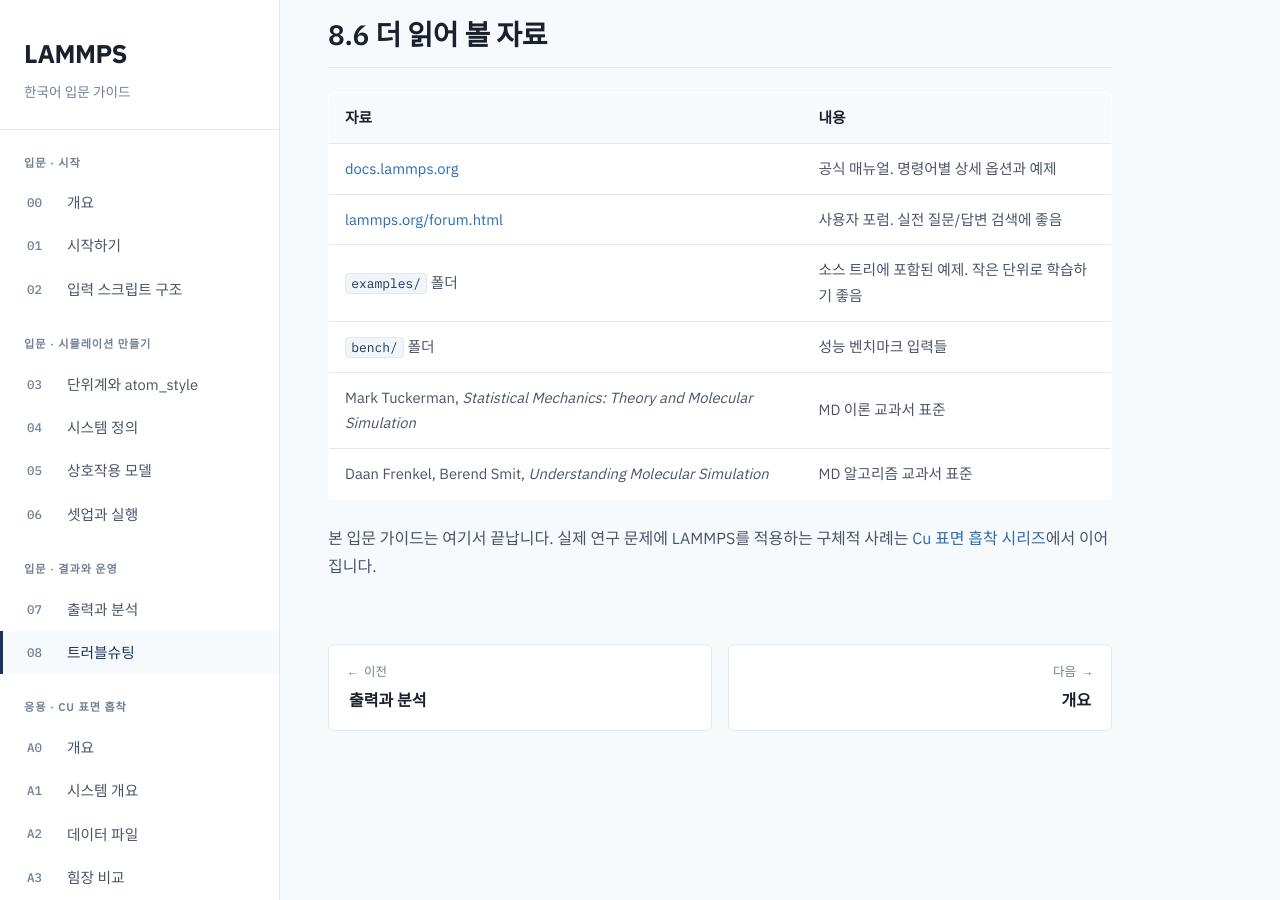
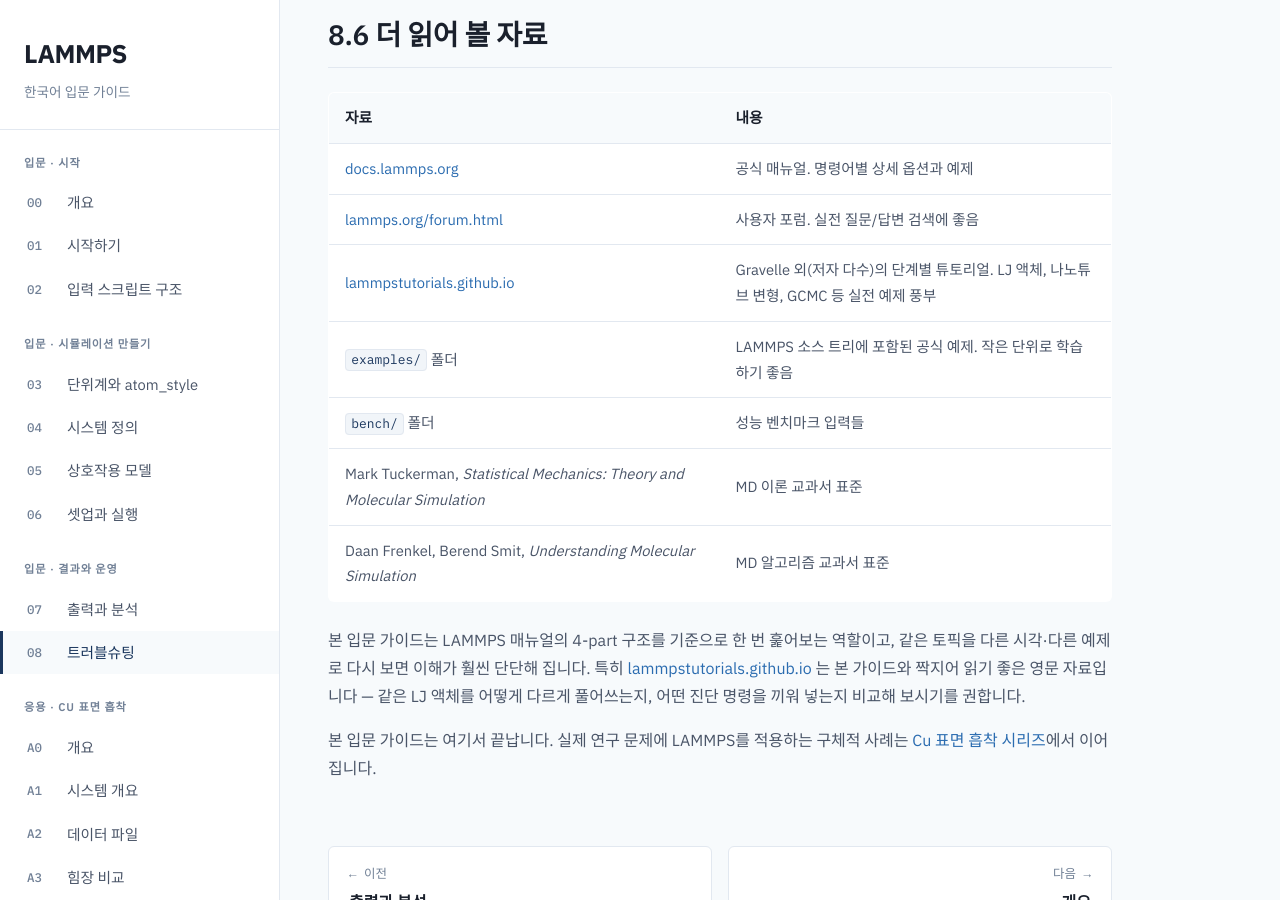
Before and after one commit to dhwan0112/dhk.github.io, a Jekyll site: the page guides/lammps/08-troubleshooting.html, which Jekyll copies as it is, in a window 1280 px wide and 900 px high, scrolled down 4962 px. Built offline with Jekyll 4.4.1, drawn with Linux system fonts in a browser that asks for light colours; nearby versions of some CDN libraries.

Commit message:
Reference lammpstutorials.github.io in further reading
LAMMPS 입문 가이드 챕터 8(트러블슈팅과 운영 팁)의 "더 읽어 볼 자료"
표에 외부 튜토리얼 사이트 lammpstutorials.github.io 를 추가합니다.

추가 항목:
- [lammpstutorials.github.io](https://lammpstutorials.github.io/)
  Gravelle 외(저자 다수)의 단계별 튜토리얼. LJ 액체, 나노튜브 변형,
  GCMC(grand canonical Monte Carlo) 등 실전 예제 풍부.

표 아래에 본 가이드를 다 읽은 사용자에게 같은 토픽을 다른 시각·다른
예제로 한 번 더 보면 이해가 단단해진다는 짧은 안내문을 덧붙이고,
lammpstutorials.github.io 를 본 가이드의 짝지어 읽기 좋은 영문 자료로
명시합니다.

```diff
--- a/guides/lammps/08-troubleshooting.html
+++ b/guides/lammps/08-troubleshooting.html
@@ -259,8 +259,12 @@
 <td>사용자 포럼. 실전 질문/답변 검색에 좋음</td>
 </tr>
 <tr>
+<td><a href="https://lammpstutorials.github.io/">lammpstutorials.github.io</a></td>
+<td>Gravelle 외(저자 다수)의 단계별 튜토리얼. LJ 액체, 나노튜브 변형, GCMC 등 실전 예제 풍부</td>
+</tr>
+<tr>
 <td><code>examples/</code> 폴더</td>
-<td>소스 트리에 포함된 예제. 작은 단위로 학습하기 좋음</td>
+<td>LAMMPS 소스 트리에 포함된 공식 예제. 작은 단위로 학습하기 좋음</td>
 </tr>
 <tr>
 <td><code>bench/</code> 폴더</td>
@@ -276,6 +280,11 @@
 </tr>
 </tbody>
 </table>
+<p>본 입문 가이드는 LAMMPS 매뉴얼의 4-part 구조를 기준으로 한 번 훑어보는
+역할이고, 같은 토픽을 다른 시각·다른 예제로 다시 보면 이해가 훨씬 단단해
+집니다. 특히 <a href="https://lammpstutorials.github.io/">lammpstutorials.github.io</a>
+는 본 가이드와 짝지어 읽기 좋은 영문 자료입니다 — 같은 LJ 액체를 어떻게
+다르게 풀어쓰는지, 어떤 진단 명령을 끼워 넣는지 비교해 보시기를 권합니다.</p>
 <p>본 입문 가이드는 여기서 끝납니다. 실제 연구 문제에 LAMMPS를 적용하는
 구체적 사례는 <a href="cu-overview.html">Cu 표면 흡착 시리즈</a>에서 이어집니다.</p>
       </article>
```
Also changed, not shown: guides/lammps/.build/src/intro/08-troubleshooting.md (+8 -1 lines).
